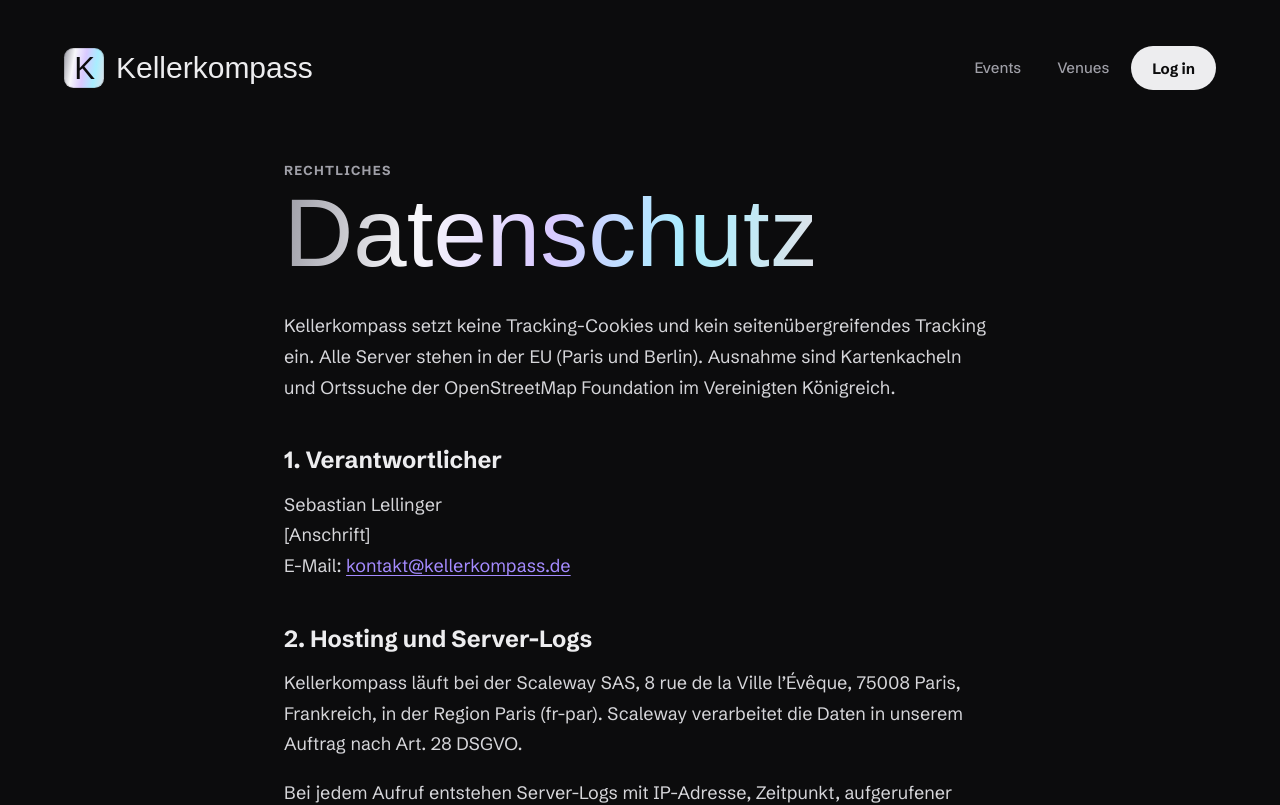
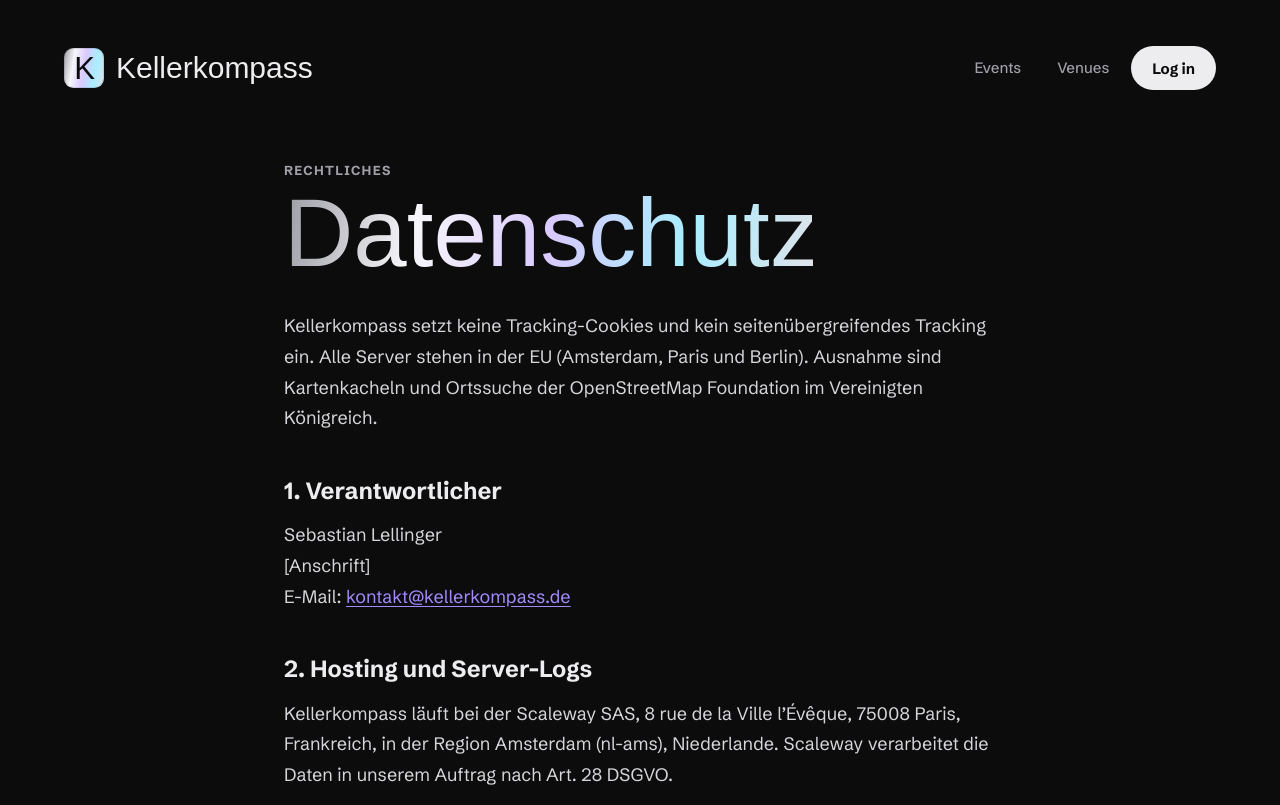
Before and after one commit to funkinspektor/open-event-db, a Next.js app in the folder packages/web/: page /datenschutz in a window 1280 px wide. Shown: the top 805 px of the page. Built offline with nearby package versions, Linux system fonts and the light colour scheme; no server answers; a web font is replaced by a local one.

Commit message:
Datenschutz: hosting region is Amsterdam (nl-ams), not Paris
Co-Authored-By: Claude Opus 5.5 <noreply@anthropic.com>

```diff
--- a/packages/web/src/content/legal/datenschutz.ts
+++ b/packages/web/src/content/legal/datenschutz.ts
@@ -1,7 +1,7 @@
 import { CONTACT_EMAIL, LEGAL_UPDATED, OPERATOR_ADDRESS, OPERATOR_NAME, lines } from './operator'
 
 export const datenschutz = `
-Kellerkompass setzt keine Tracking-Cookies und kein seitenübergreifendes Tracking ein. Alle Server stehen in der EU (Paris und Berlin). Ausnahme sind Kartenkacheln und Ortssuche der OpenStreetMap Foundation im Vereinigten Königreich.
+Kellerkompass setzt keine Tracking-Cookies und kein seitenübergreifendes Tracking ein. Alle Server stehen in der EU (Amsterdam, Paris und Berlin). Ausnahme sind Kartenkacheln und Ortssuche der OpenStreetMap Foundation im Vereinigten Königreich.
 
 ## 1. Verantwortlicher
 
@@ -9,7 +9,7 @@ ${lines(OPERATOR_NAME, OPERATOR_ADDRESS, `E-Mail: [${CONTACT_EMAIL}](mailto:${CO
 
 ## 2. Hosting und Server-Logs
 
-Kellerkompass läuft bei der Scaleway SAS, 8 rue de la Ville l’Évêque, 75008 Paris, Frankreich, in der Region Paris (fr-par). Scaleway verarbeitet die Daten in unserem Auftrag nach Art. 28 DSGVO.
+Kellerkompass läuft bei der Scaleway SAS, 8 rue de la Ville l’Évêque, 75008 Paris, Frankreich, in der Region Amsterdam (nl-ams), Niederlande. Scaleway verarbeitet die Daten in unserem Auftrag nach Art. 28 DSGVO.
 
 Bei jedem Aufruf entstehen Server-Logs mit IP-Adresse, Zeitpunkt, aufgerufener Adresse, Referrer, Browser-Kennung und Statuscode. Wir brauchen sie für den sicheren Betrieb und zur Abwehr von Missbrauch. Rechtsgrundlage ist Art. 6 Abs. 1 lit. f DSGVO. Die Logs werden nach 7 Tagen gelöscht.
 
```
